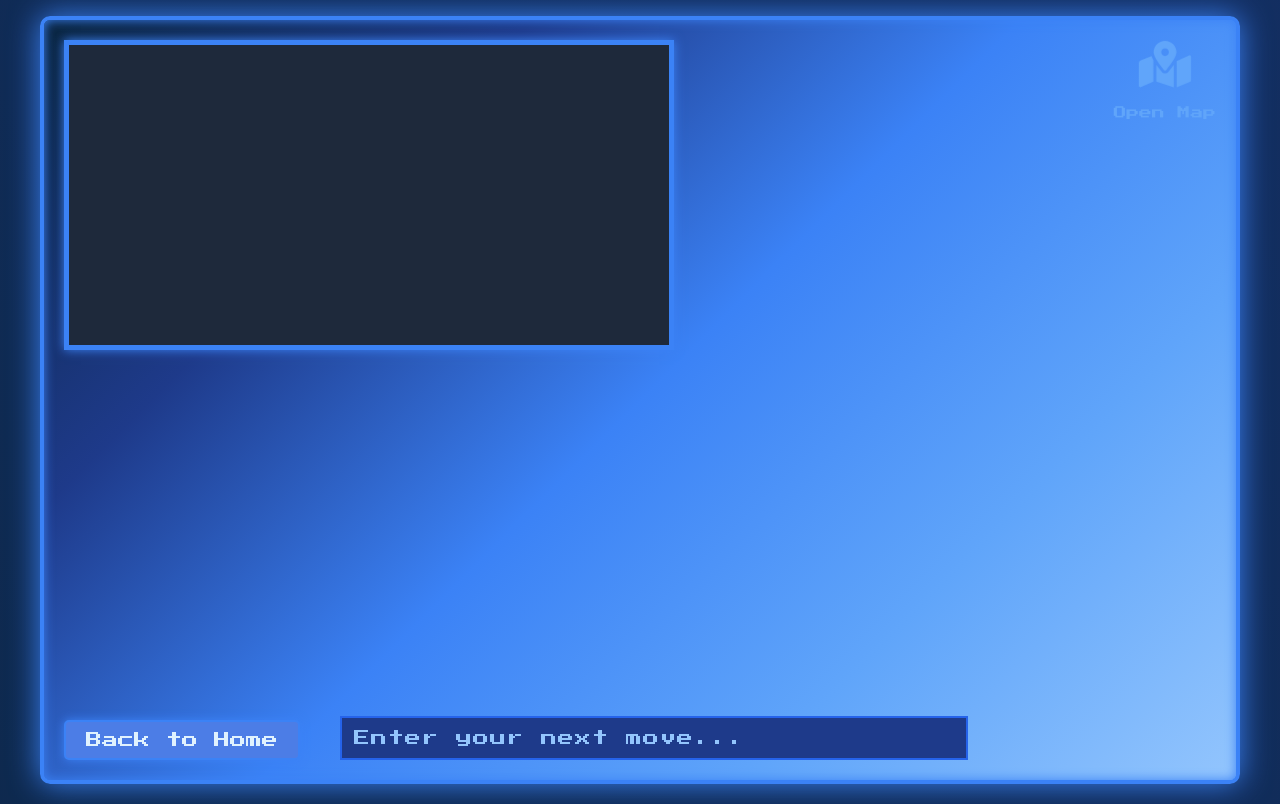
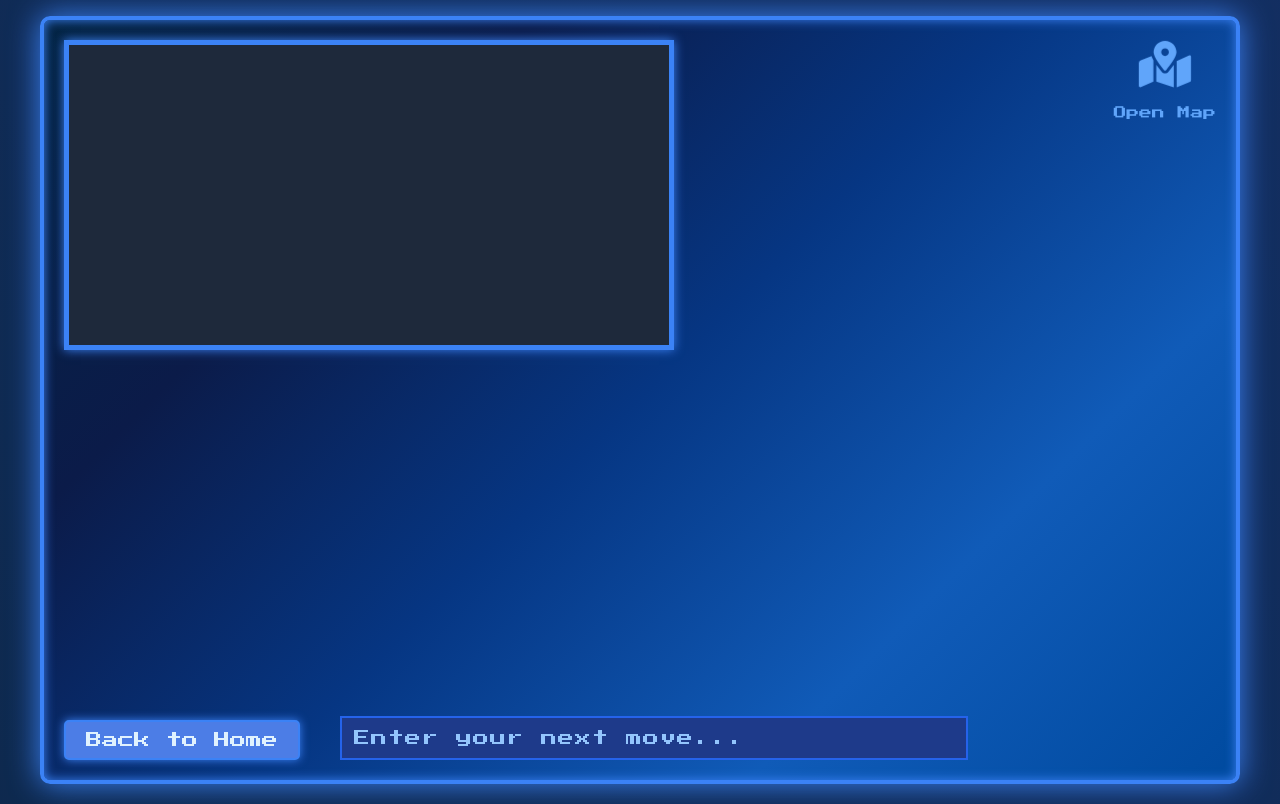
Before and after one commit to K-Senthil-Shunmugam/realms-of-discovery-front-end, a React (Create React App) app: page /play in a window 1280 px wide. Built offline with nearby package versions, Linux system fonts and the light colour scheme.

Commit message:
Update file Play.css

```diff
--- a/src/components/Play.css
+++ b/src/components/Play.css
@@ -36,7 +36,7 @@ html, body {
 }
 
 .crt-container {
-  background: linear-gradient(135deg, #0a2540, #1e3a8a, #3b82f6, #60a5fa, #93c5fd); /* Gradient from dark blue to light blue */
+  background: linear-gradient(135deg, #042444, #0b1b49, #063683, #105bb8, #004a9f); /* Gradient from dark blue to light blue */
   /* Semi-transparent background with blue shade */
   width: 90vw; /* Scale to 90% of the viewport width */
   height: 90vh; /* Scale to 90% of the viewport height */
```
